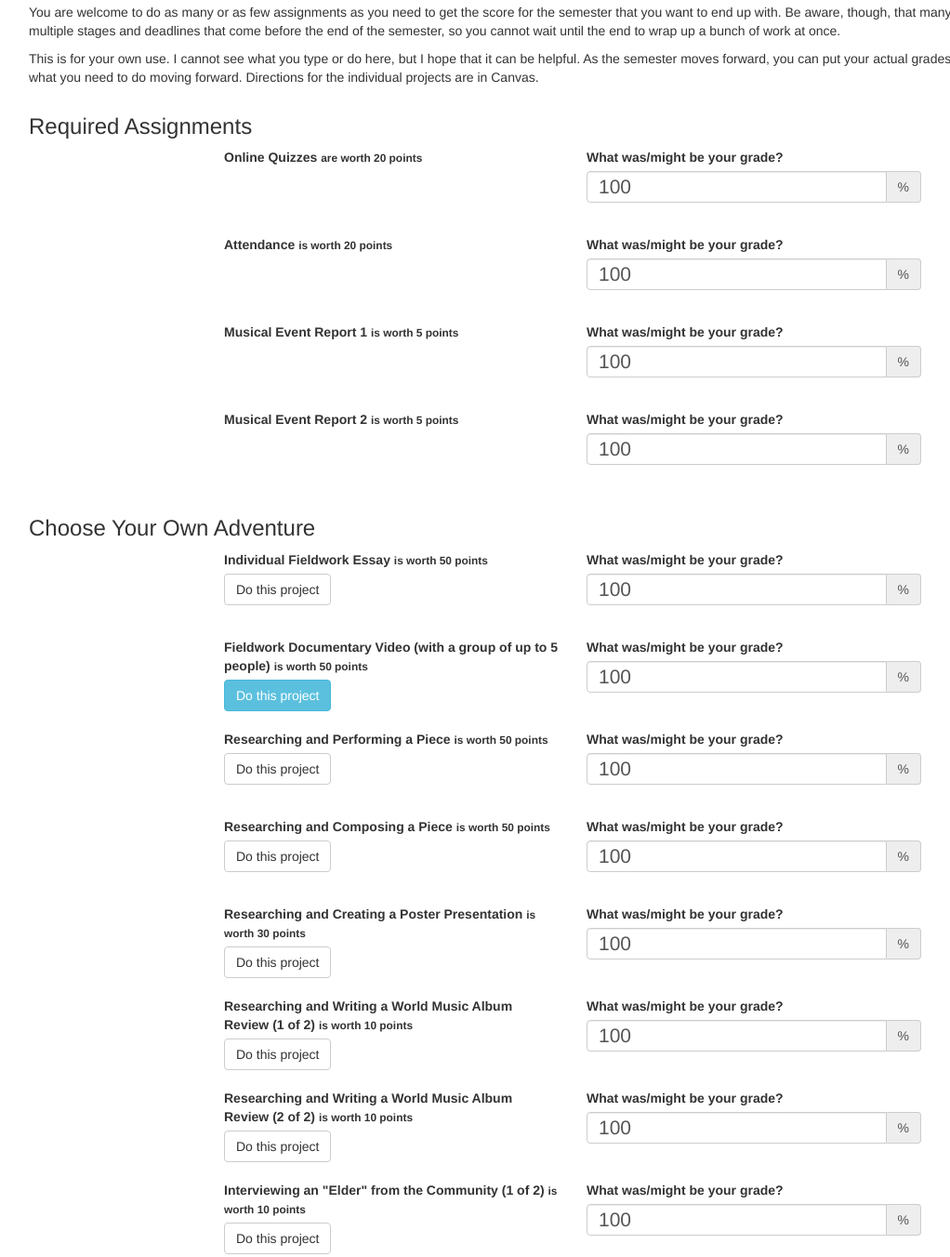
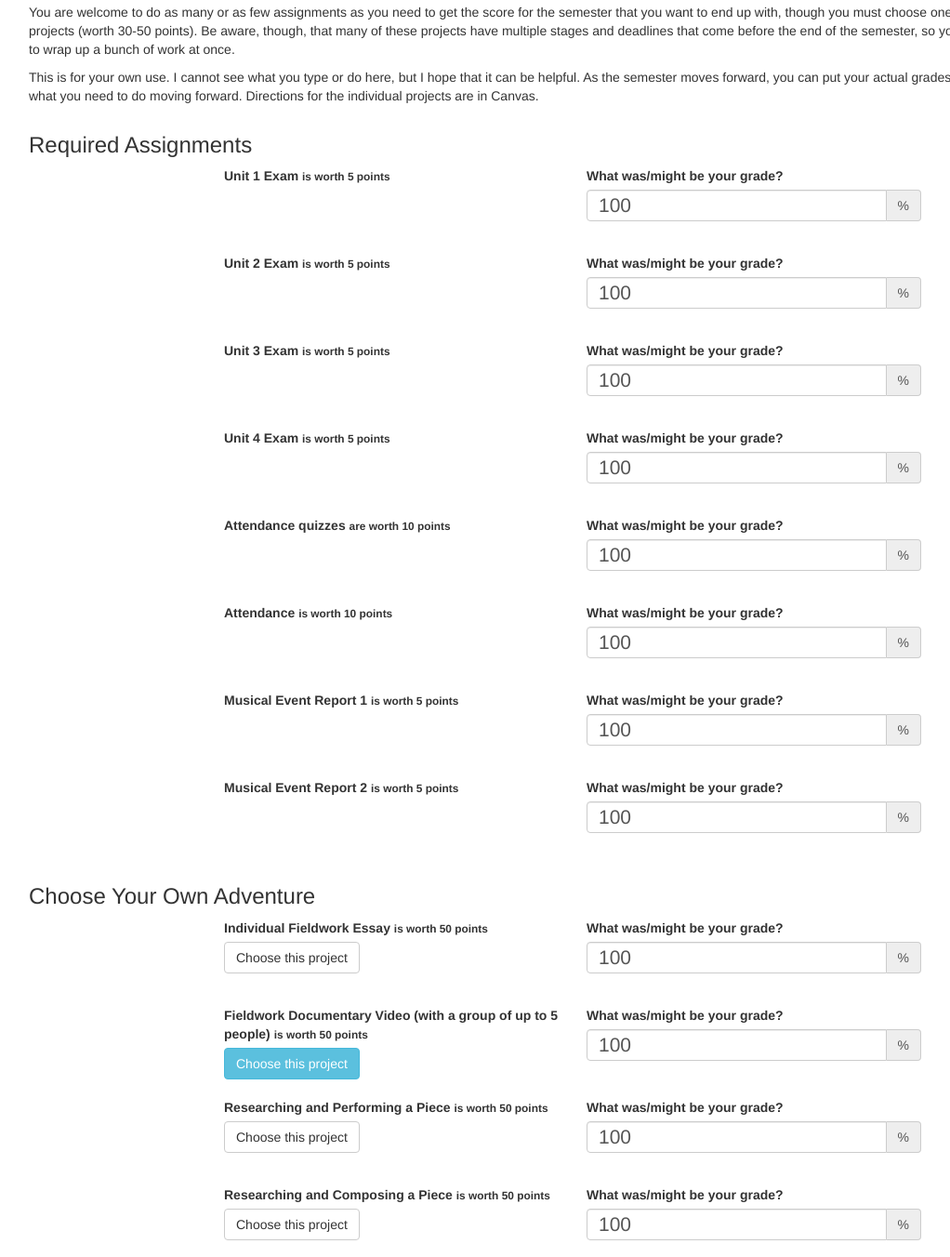
Before and after one commit to cjwit/grade-checker, a plain HTML site: page index.html in a window 1280 px wide. Shown: the part 188-1540 px from the top of the page at 93% size, without its empty margins (24-1046 px from the left). Drawn offline with Linux system fonts and the light colour scheme.

Commit message:
choose one major project

```diff
--- a/index.html
+++ b/index.html
@@ -25,7 +25,7 @@
 					To ease the math, you can select the ones that you would like to do and play with figuring out what your scores need to be to get the grade that you want for the semester.
 				</p>
 				<p>
-					You are welcome to do as many or as few assignments as you need to get the score for the semester that you want to end up with.
+					You are welcome to do as many or as few assignments as you need to get the score for the semester that you want to end up with, though you must choose one and only one of the major projects (worth 30-50 points).
 					Be aware, though, that many of these projects have multiple stages and deadlines that come before the end of the semester, so you cannot wait until the end to wrap up a bunch of work at once.
 				</p>
 				<p>
@@ -41,14 +41,14 @@
 
 			<div class="row listing">
 				<div class="col-sm-offset-2 col-sm-4">
-					<label>Online Quizzes <small>are worth 20 points</small></label><br>
+					<label>Unit 1 Exam <small>is worth 5 points</small></label><br>
 				</div>
 				<div class="col-sm-4">
 					<form>
 						<div class='form-group'>
-							<label for='quizzesScore'>What was/might be your grade?</label>
+							<label for='unit1score'>What was/might be your grade?</label>
 							<div class="input-group">
-								<input id='quizzesScore' class='form-control' type='text' value='100' onkeypress='return event.charCode >= 48 && event.charCode <= 57' aria-label="Percent">
+								<input id='unit1score' class='form-control' type='text' value='100' onkeypress='return event.charCode >= 48 && event.charCode <= 57' aria-label="Percent">
 								<span class="input-group-addon">%</span>
 							</div>
 						</div>
@@ -58,7 +58,75 @@
 
 			<div class="row listing">
 				<div class="col-sm-offset-2 col-sm-4">
-					<label>Attendance <small>is worth 20 points</small></label><br>
+					<label>Unit 2 Exam <small>is worth 5 points</small></label><br>
+				</div>
+				<div class="col-sm-4">
+					<form>
+						<div class='form-group'>
+							<label for='unit2score'>What was/might be your grade?</label>
+							<div class="input-group">
+								<input id='unit2score' class='form-control' type='text' value='100' onkeypress='return event.charCode >= 48 && event.charCode <= 57' aria-label="Percent">
+								<span class="input-group-addon">%</span>
+							</div>
+						</div>
+					</form>
+				</div>
+			</div>
+
+			<div class="row listing">
+				<div class="col-sm-offset-2 col-sm-4">
+					<label>Unit 3 Exam <small>is worth 5 points</small></label><br>
+				</div>
+				<div class="col-sm-4">
+					<form>
+						<div class='form-group'>
+							<label for='unit3score'>What was/might be your grade?</label>
+							<div class="input-group">
+								<input id='unit3score' class='form-control' type='text' value='100' onkeypress='return event.charCode >= 48 && event.charCode <= 57' aria-label="Percent">
+								<span class="input-group-addon">%</span>
+							</div>
+						</div>
+					</form>
+				</div>
+			</div>
+
+			<div class="row listing">
+				<div class="col-sm-offset-2 col-sm-4">
+					<label>Unit 4 Exam <small>is worth 5 points</small></label><br>
+				</div>
+				<div class="col-sm-4">
+					<form>
+						<div class='form-group'>
+							<label for='unit4score'>What was/might be your grade?</label>
+							<div class="input-group">
+								<input id='unit4score' class='form-control' type='text' value='100' onkeypress='return event.charCode >= 48 && event.charCode <= 57' aria-label="Percent">
+								<span class="input-group-addon">%</span>
+							</div>
+						</div>
+					</form>
+				</div>
+			</div>
+
+			<div class="row listing">
+				<div class="col-sm-offset-2 col-sm-4">
+					<label>Attendance quizzes <small>are worth 10 points</small></label><br>
+				</div>
+				<div class="col-sm-4">
+					<form>
+						<div class='form-group'>
+							<label for='attendanceQuizScore'>What was/might be your grade?</label>
+							<div class="input-group">
+								<input id='attendanceQuizScore' class='form-control' type='text' value='100' onkeypress='return event.charCode >= 48 && event.charCode <= 57' aria-label="Percent">
+								<span class="input-group-addon">%</span>
+							</div>
+						</div>
+					</form>
+				</div>
+			</div>
+
+			<div class="row listing">
+				<div class="col-sm-offset-2 col-sm-4">
+					<label>Attendance <small>is worth 10 points</small></label><br>
 				</div>
 				<div class="col-sm-4">
 					<form>
@@ -114,7 +182,7 @@
 			<div class="row listing">
 				<div class="col-sm-offset-2 col-sm-4">
 					<label>Individual Fieldwork Essay <small>is worth 50 points</small></label><br>
-					<button id="essaySelector" class="btn btn-default projectSelector">Do this project</button>
+					<button id="essaySelector" class="btn btn-default projectSelector">Choose this project</button>
 				</div>
 				<div class="col-sm-4">
 					<form>
@@ -132,7 +200,7 @@
 			<div class="row listing">
 				<div class="col-sm-offset-2 col-sm-4">
 					<label>Fieldwork Documentary Video (with a group of up to 5 people) <small>is worth 50 points</small></label><br>
-					<button id="documentarySelector" class="btn btn-info projectSelector">Do this project</button>
+					<button id="documentarySelector" class="btn btn-info projectSelector">Choose this project</button>
 				</div>
 				<div class="col-sm-4">
 					<form>
@@ -150,7 +218,7 @@
 			<div class="row listing">
 				<div class="col-sm-offset-2 col-sm-4">
 					<label>Researching and Performing a Piece <small>is worth 50 points</small></label><br>
-					<button id="performanceSelector" class="btn btn-default projectSelector">Do this project</button>
+					<button id="performanceSelector" class="btn btn-default projectSelector">Choose this project</button>
 				</div>
 				<div class="col-sm-4">
 					<form>
@@ -168,7 +236,7 @@
 			<div class="row listing">
 				<div class="col-sm-offset-2 col-sm-4">
 					<label>Researching and Composing a Piece <small>is worth 50 points</small></label><br>
-					<button id="compositionSelector" class="btn btn-default projectSelector">Do this project</button>
+					<button id="compositionSelector" class="btn btn-default projectSelector">Choose this project</button>
 				</div>
 				<div class="col-sm-4">
 					<form>
@@ -186,7 +254,7 @@
 			<div class="row listing">
 				<div class="col-sm-offset-2 col-sm-4">
 					<label>Researching and Creating a Poster Presentation <small>is worth 30 points</small></label><br>
-					<button id="posterSelector" class="btn btn-default projectSelector">Do this project</button>
+					<button id="posterSelector" class="btn btn-default projectSelector">Choose this project</button>
 				</div>
 				<div class="col-sm-4">
 					<form>
@@ -204,7 +272,7 @@
 			<div class="row listing">
 				<div class="col-sm-offset-2 col-sm-4">
 					<label>Researching and Writing a World Music Album Review (1 of 2) <small>is worth 10 points</small></label><br>
-					<button id="review1Selector" class="btn btn-default projectSelector">Do this project</button>
+					<button id="review1Selector" class="btn btn-default projectSelector">Do this assignment</button>
 				</div>
 				<div class="col-sm-4">
 					<form>
@@ -222,7 +290,7 @@
 			<div class="row listing">
 				<div class="col-sm-offset-2 col-sm-4">
 					<label>Researching and Writing a World Music Album Review (2 of 2) <small>is worth 10 points</small></label><br>
-					<button id="review2Selector" class="btn btn-default projectSelector">Do this project</button>
+					<button id="review2Selector" class="btn btn-default projectSelector">Do this assignment</button>
 				</div>
 				<div class="col-sm-4">
 					<form>
@@ -240,7 +308,7 @@
 			<div class="row listing">
 				<div class="col-sm-offset-2 col-sm-4">
 					<label>Interviewing an "Elder" from the Community (1 of 2) <small>is worth 10 points</small></label><br>
-					<button id="interview1Selector" class="btn btn-default projectSelector">Do this project</button>
+					<button id="interview1Selector" class="btn btn-default projectSelector">Do this assignment</button>
 				</div>
 				<div class="col-sm-4">
 					<form>
@@ -258,7 +326,7 @@
 			<div class="row listing">
 				<div class="col-sm-offset-2 col-sm-4">
 					<label>Interviewing an "Elder" from the Community (2 of 2) <small>is worth 10 points</small></label><br>
-					<button id="interview2Selector" class="btn btn-default projectSelector">Do this project</button>
+					<button id="interview2Selector" class="btn btn-default projectSelector">Do this assignment</button>
 				</div>
 				<div class="col-sm-4">
 					<form>
--- a/src/script.js
+++ b/src/script.js
@@ -46,25 +46,67 @@ var letterGrade = function(score) {
 
 var calculate = function() {
 
-	var quizzes = parseInt($('#quizzesScore').val()) * 0.2
-	var attendance = parseInt($('#attendanceScore').val()) * 0.2
+	var unit1 = parseInt($('#unit1score').val()) * 0.05
+	var unit2 = parseInt($('#unit2score').val()) * 0.05
+	var unit3 = parseInt($('#unit3score').val()) * 0.05
+	var unit4 = parseInt($('#unit4score').val()) * 0.05
+	var attendanceQuiz = parseInt($('#attendanceQuizScore').val()) * 0.1
+	var attendance = parseInt($('#attendanceScore').val()) * 0.1
 	var event1 = parseInt($('#event1Score').val()) * 0.05
 	var event2 = parseInt($('#event2Score').val()) * 0.05
 
-	var numScore = Math.round(quizzes + attendance + event1 + event2 + calculateProjects());
+	var numScore = Math.round(unit1 + unit2 + unit3 + unit4 + attendanceQuiz + attendance + event1 + event2 + calculateProjects());
 	$('#numScore').text(numScore);
 	letterGrade(numScore);
+}
+
+var disableButtons = function(project, checked) {
+	var majorProjects = ['essay', 'documentary', 'performance', 'composition', 'poster'];
+	majorProjects.splice(majorProjects.indexOf(project), 1);
+
+	if (checked) {
+		for (var i = 0; i < majorProjects.length; i++) {
+			var p = majorProjects[i],
+				b = $('#' + p + 'Selector');
+			b.text('Choose this project');
+			b.removeClass('btn-info');
+			b.addClass('btn-default');
+			b.prop('disabled', false);
+		}
+		$('#' + project + 'Selector').text('Choose this project');
+	} else {
+		for (var i = 0; i < majorProjects.length; i++) {
+			var p = majorProjects[i],
+				b = $('#' + p + 'Selector');
+			b.text('Choose this project');
+			b.removeClass('btn-info');
+			b.addClass('btn-default');
+			b.prop('disabled', true);
+		}
+		projects.push(project);
+		$('#' + project + 'Selector').text('Deselect this project');
+	}
 }
 
 var toggleButton = function(button) {
 	$(button).toggleClass('btn-default');
 	$(button).toggleClass('btn-info');
 	var project = $(button).attr('id').replace('Selector','');
-	var i = projects.indexOf(project);
-	if (i == -1) {
-		projects.push(project);
+
+	var majorProjects = ['essay', 'documentary', 'performance', 'composition', 'poster'];
+	if (majorProjects.indexOf(project) !== -1) {
+		var checked = projects.indexOf(project) !== -1;
+		for (i = 0; i < majorProjects.length; i++) {
+			projects.splice(majorProjects[i], 1);
+		}
+		disableButtons(project, checked);
 	} else {
-		projects.splice(i, 1);
+		var i = projects.indexOf(project);
+		if (i == -1) {
+			projects.push(project);
+		} else {
+			projects.splice(i, 1);
+		}
 	}
 }
 
```
